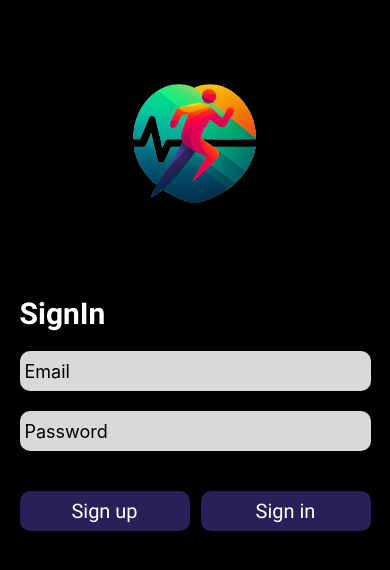
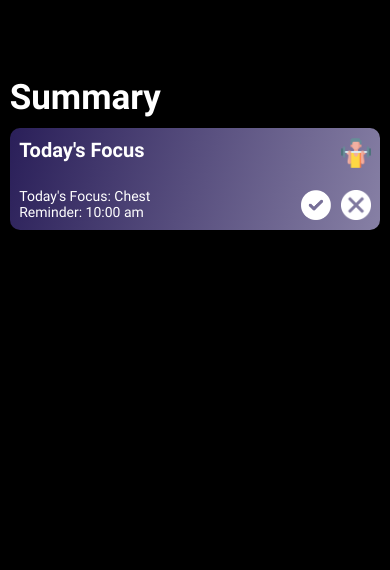
Before and after one commit to chmuhammadowais/PhyrFit, a React Native app: screen /Home in a window 390 px wide. Shown: the top 570 px of the page. Built offline with nearby package versions, Linux system fonts and the light colour scheme.

Commit message:
Fixed some issues regarding iOS rendering  of elements and added Home screen

```diff
--- a/App.js
+++ b/App.js
@@ -5,7 +5,9 @@ import SignUp from "./Screens/SignUp";
 import Splash from "./Screens/Splash";
 import {NavigationContainer} from "@react-navigation/native";
 import {createStackNavigator} from "@react-navigation/stack";
-import UserContextProvider, { UserContext} from "./Store/store"
+import UserContextProvider from "./Store/store"
+import Home from "./Screens/Home";
+
 export default function App() {
   const [fontsLoaded] = useFonts({
     'roboto_black': require('./assets/fonts/Roboto-Black.ttf'),
@@ -32,6 +34,7 @@ export default function App() {
           <Stack.Navigator screenOptions={{animationEnabled: true, headerShown: false}}>
             <Stack.Screen name={"SignIn"} component={SignIn} />
             <Stack.Screen name={"SignUp"} component={SignUp} />
+            <Stack.Screen name={"Home"} component={Home} />
           </Stack.Navigator>
         </NavigationContainer>
       </UserContextProvider>
--- /dev/null
+++ b/Components/CardView.js
@@ -0,0 +1,36 @@
+import {Image, Text, View} from "react-native";
+import Styles from "../assets/Styles";
+import CircularButton from "./CircularButton";
+import {LinearGradient} from "expo-linear-gradient";
+import {Colors} from "../assets/colors/colors";
+
+export default function CardView(){
+    return(
+        //vertical view
+        <LinearGradient
+            colors={[Colors.ButtonColor, Colors.FilledCircleLight]}
+            start={{ x: 0, y: 0 }}
+            end={{ x: 1, y: 1 }}
+            style={Styles.cardViewContainer}>
+            {/*Horizontal view*/}
+            <View style={[Styles.sub_container_horizontal, {width: '95%'}]}>
+                <Text style={Styles.cardViewHeading}>Today's Focus</Text>
+                <Image style={Styles.iconSmall} source={require("../assets/icons/exercise.png")} />
+            </View>
+
+            {/*Horizontal view*/}
+            <View style={[Styles.sub_container_horizontal, {width: '95%'}]}>
+                <View>
+                    <Text style={Styles.cardViewText}>Today's Focus: Chest</Text>
+                    <Text style={Styles.cardViewText}>Reminder: 10:00 am</Text>
+                </View>
+
+                <View style={[Styles.sub_container_horizontal, {width: "auto"}]}>
+                   <CircularButton source={require('../assets/icons/complete.png')}/>
+                    <CircularButton source={require('../assets/icons/incomplete.png')}/>
+                </View>
+
+            </View>
+        </LinearGradient>
+    )
+}
--- /dev/null
+++ b/Components/CircularButton.js
@@ -0,0 +1,12 @@
+import {Image, Pressable, TouchableOpacity, View} from "react-native";
+import Styles from "../assets/Styles";
+
+export default function CircularButton({source}){
+    return(
+       <View style={{justifyContent: "flex-end", marginLeft: 10}}>
+           <TouchableOpacity>
+               <Image style={Styles.iconSmall} source={source} />
+           </TouchableOpacity>
+       </View>
+    )
+}
--- a/Components/InputField.js
+++ b/Components/InputField.js
@@ -2,14 +2,15 @@ import React from 'react';
 import { TextInput } from 'react-native';
 import Styles from '../assets/Styles';
 
-export default function InputField({ placeholder, secureTextEntry, keyboardType, width, height, inputMode, setText }) {
+export default function InputField({ placeholder, autoCapitalize, secureTextEntry, keyboardType, width, height, inputMode, setText}) {
     return (
         <TextInput
             style={[
                 Styles.input_container,
-                { width: width ? width : '90%', height: height ? height : 40 } // Set default height if not provided
+                { width: width ? width : '100%', height: height ? height : 40 } // Set default height if not provided
             ]}
             placeholder={placeholder}
+            autoCapitalize={autoCapitalize}
             secureTextEntry={secureTextEntry}
             keyboardType={keyboardType}
             inputMode={inputMode ? inputMode : ''}
--- /dev/null
+++ b/Screens/Home.js
@@ -0,0 +1,20 @@
+import {ScrollView, Text, View} from "react-native";
+import Styles from "../assets/Styles";
+import InputField from "../Components/InputField";
+import CardView from "../Components/CardView";
+import React from "react";
+
+export default function Home(){
+    return(
+        <View style={Styles.container}>
+          <View style={Styles.sub_container_c}>
+              <Text style={Styles.form_heading}>Summary</Text>
+          </View>
+            <View style={Styles.sub_container_b}>
+                <ScrollView contentContainerStyle={Styles.scrollContainer}>
+                       <CardView />
+                </ScrollView>
+            </View>
+        </View>
+    )
+}
--- a/Screens/SignIn.js
+++ b/Screens/SignIn.js
@@ -1,51 +1,80 @@
-import {View, Text, Image, StatusBar, KeyboardAvoidingView, Platform} from "react-native";
-import Button from "../Components/Button"
-import Styles from "../assets/Styles";
-import InputField from "../Components/InputField";
-import React, {useState} from "react";
+import React, { useState, useContext } from 'react';
+import { View, Text, Image, StatusBar, KeyboardAvoidingView, Platform } from 'react-native';
+import Button from '../Components/Button';
+import Styles from '../assets/Styles';
+import InputField from '../Components/InputField';
+import { UserContext } from '../Store/store';
 
-export default function SignIn({navigation}){
-    const [email, setEmail] = useState("");
-    const [password, setPassword] = useState("");
-    const [error, setError] = useState("");
-    const styles = Styles;
-    function signInHandler(){
+export default function SignIn({ navigation }) {
+    const [email, setEmail] = useState('');
+    const [password, setPassword] = useState('');
+    const [error, setError] = useState('');
+    const userContext = useContext(UserContext); // Access context once
+
+    function signInHandler() {
         console.log(email, password);
-        if(email.trim() === "" || password.trim() === ""){
-            setError("Please enter all the fields.");
-        }
-        else if(!email.trim().includes('@') || !email.trim().endsWith('.com')){
-            setError("Please provide a valid email address");
-        }
-        else if(password.trim().length < 6){
-            setError("Password should contain more than 6 characters")
-        }
-        else{
-            setError("");
+        if (email.trim() === '' || password.trim() === '') {
+            setError('Please enter all the fields.');
+        } else if (!email.trim().includes('@') || !email.trim().endsWith('.com')) {
+            setError('Please provide a valid email address');
+        } else if (password.trim().length < 6) {
+            setError('Password should contain more than 6 characters');
+        } else {
+            setError('');
             //TODO - add API call
-            //     - check manage the state
+            //     - manage state with context
+            if (email === 'test@email.com' && password === 'test123') {
+                userContext.addUser({
+                    name: 'Test',
+                    email: 'test@email.com',
+                    phone: '123-456-789',
+                    age: '20',
+                    height: '170',
+                    weight: '70',
+                    target: 'Weight Loss'
+                });
+                navigation.navigate('Home');
+                // navigation.reset({
+                //     index: 0,
+                //     routes: [{ name: 'Home' }]
+                // });
+            }
         }
     }
-    function signUpHandler(){
-        navigation.navigate("SignUp");
+
+    function signUpHandler() {
+        navigation.navigate('SignUp');
     }
-    return(
-        <View style={styles.container}>
-            <StatusBar barStyle={"default"}/>
-            <View style={styles.sub_container_a}>
-                <Image style={styles.logo} source={require('../assets/icons/app-logo.png')}/>
+
+    return (
+        <View style={Styles.container}>
+            <StatusBar barStyle="default" />
+            <View style={Styles.sub_container_a}>
+                <Image style={Styles.logo} source={require('../assets/icons/app-logo.png')} />
             </View>
             <KeyboardAvoidingView
-                style={styles.sub_container_b}
-                behavior={Platform.OS === "ios" ? "padding" : null}
+                style={Styles.sub_container_b}
+                behavior={Platform.OS === 'ios' ? 'padding' : null}
                 keyboardVerticalOffset={30}>
-                <Text style={styles.form_heading}>SignIn</Text>
-                <Text style={styles.errorText}>{error ? error : null}</Text>
-                <InputField style={styles.input_container} placeholder={"Email"} inputMode={"email"} keyboardType={"email-address"} setText={setEmail}/>
-                <InputField style={styles.input_container} placeholder={"Password"} secureTextEntry={true} setText={setPassword}/>
-                <View style={styles.sub_container_c}>
-                    <Button text={"Sign up"} onPress={signUpHandler}/>
-                    <Button text={"Sign in"} onPress={signInHandler}/>
+                <Text style={Styles.form_heading}>SignIn</Text>
+                <Text style={Styles.errorText}>{error}</Text>
+                <InputField
+                    style={Styles.input_container}
+                    placeholder="Email"
+                    autoCapitalize={false}
+                    inputMode="email"
+                    keyboardType="email-address"
+                    setText={setEmail}
+                />
+                <InputField
+                    style={Styles.input_container}
+                    placeholder="Password"
+                    secureTextEntry
+                    setText={setPassword}
+                />
+                <View style={Styles.sub_container_horizontal}>
+                    <Button text="Sign up" onPress={signUpHandler} />
+                    <Button text="Sign in" onPress={signInHandler} />
                 </View>
             </KeyboardAvoidingView>
         </View>
--- a/assets/Styles.js
+++ b/assets/Styles.js
@@ -1,5 +1,5 @@
-import {Colors} from "./colors/colors";
-import {StyleSheet} from "react-native";
+import { Colors } from "./colors/colors";
+import { StyleSheet } from "react-native";
 
 const Styles = StyleSheet.create({
     container: {
@@ -9,38 +9,45 @@ const Styles = StyleSheet.create({
         justifyContent: "center",
         alignItems: "center"
     },
-    sub_container_a:{
+    sub_container_a: {
         width: '100%',
         padding: 50,
         flex: 1,
         justifyContent: "space-around",
         alignItems: "center",
     },
-    sub_container_b:{
+    sub_container_b: {
         width: '100%',
         flex: 3,
         justifyContent: "flex-start",
-        alignItems: "center"
+        padding: 10
     },
-    sub_container_c:{
-        width: '90%',
+    sub_container_c: {
+        width: '95%',
+        justifyContent: "flex-end",
+        alignItems: "center",
+        flex: 0.5,
+    },
+    sub_container_horizontal: {
+        width: '100%',
         flexDirection: "row",
         justifyContent: "space-between",
     },
     scrollContainer: {
-        width: 410,
-        justifyContent: "center",
+        width: "auto",
+        flexGrow: 1,
+        justifyContent: "flex-start",
         alignItems: "center",
     },
-    loading_text:{
+    loading_text: {
         color: Colors.PrimaryColorFg,
         fontSize: 20
     },
-    logo:{
+    logo: {
         width: 125,
-        height:120
+        height: 120
     },
-    input_container:{
+    input_container: {
         backgroundColor: Colors.LightGray,
         color: Colors.PrimaryColorBg,
         borderRadius: 10,
@@ -49,12 +56,15 @@ const Styles = StyleSheet.create({
         padding: 5,
         marginBottom: 20
     },
-    form_heading:{
+    inputHalfWidth: {
+        width: '48%'
+    },
+    form_heading: {
         fontFamily: 'roboto_bold',
-        fontSize: 30,
+        fontSize: 35,
         color: Colors.PrimaryColorFg,
         width: '90%',
-        margin: 10,
+        alignSelf: "flex-start"
     },
     buttonOuterContainer: {
         justifyContent: "center",
@@ -65,40 +75,66 @@ const Styles = StyleSheet.create({
         borderRadius: 10,
         height: 40,
         marginTop: 20,
-        marginBottom: 10
+        marginBottom: 10,
+        alignSelf: "center"
     },
-    buttonInnerContainer:{
-        justifyContent:'center',
+    buttonInnerContainer: {
+        justifyContent: 'center',
         alignItems: "center",
         width: '100%',
         height: '100%',
     },
-    buttonText:{
+    buttonText: {
         fontFamily: 'roboto_regular',
         color: Colors.PrimaryColorFg,
         fontSize: 20,
     },
-    pickerContainer:{
-        width: '90%',
+    cardViewContainer: {
+        flexDirection: "column",
+        width: '100%',
+        justifyContent: "flex-start",
+        alignItems: "center",
+        borderRadius: 10,
+        paddingTop: 10,
+        paddingBottom: 10,
+        gap: 20
+    },
+    cardViewHeading: {
+        fontSize: 20,
+        fontFamily: 'roboto_bold',
+        color: Colors.PrimaryColorFg
+    },
+    cardViewText: {
+        fontFamily: 'roboto_regular',
+        color: Colors.PrimaryColorFg
+    },
+    iconSmall: {
+        width: 30,
+        height: 30
+    },
+    pickerContainer: {
+        width: '100%',
         height: 40,
         backgroundColor: Colors.LightGray,
         borderRadius: 10,
         justifyContent: "center",
         alignItems: "center",
     },
-    pickerStyle:{
+    pickerStyle: {
         width: '105%',
         color: '#787878',
         backgroundColor: 'rgba(0, 0, 0, 0.1)',
         borderRadius: 10,
     },
-    errorText:{
+    errorText: {
         width: '90%',
         fontFamily: "roboto_regular",
         color: Colors.Red,
         fontSize: 15,
         textAlign: "center",
-        marginBottom: 10
+        marginBottom: 10,
+        alignSelf: "center"
     }
-})
+});
+
 export default Styles;
--- a/package.json
+++ b/package.json
@@ -18,7 +18,8 @@
     "react": "18.2.0",
     "react-native": "0.74.3",
     "react-native-safe-area-context": "4.10.1",
-    "react-native-screens": "3.31.1"
+    "react-native-screens": "3.31.1",
+    "expo-linear-gradient": "~13.0.2"
   },
   "devDependencies": {
     "@babel/core": "^7.20.0"
```
Also changed, not shown: Screens/SignUp.js (+39 -39 lines), assets/icons/complete.png, 1 other file (tests, documents, lock files or other folders).
